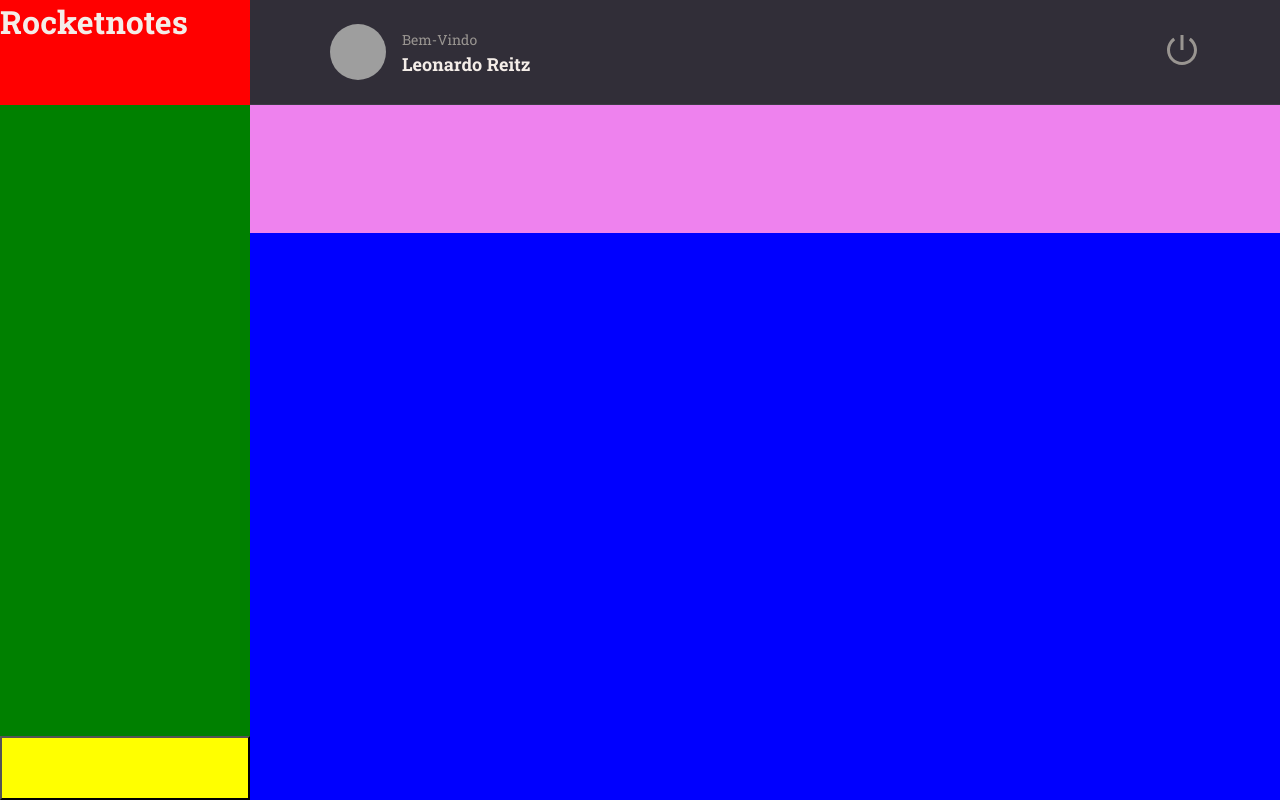
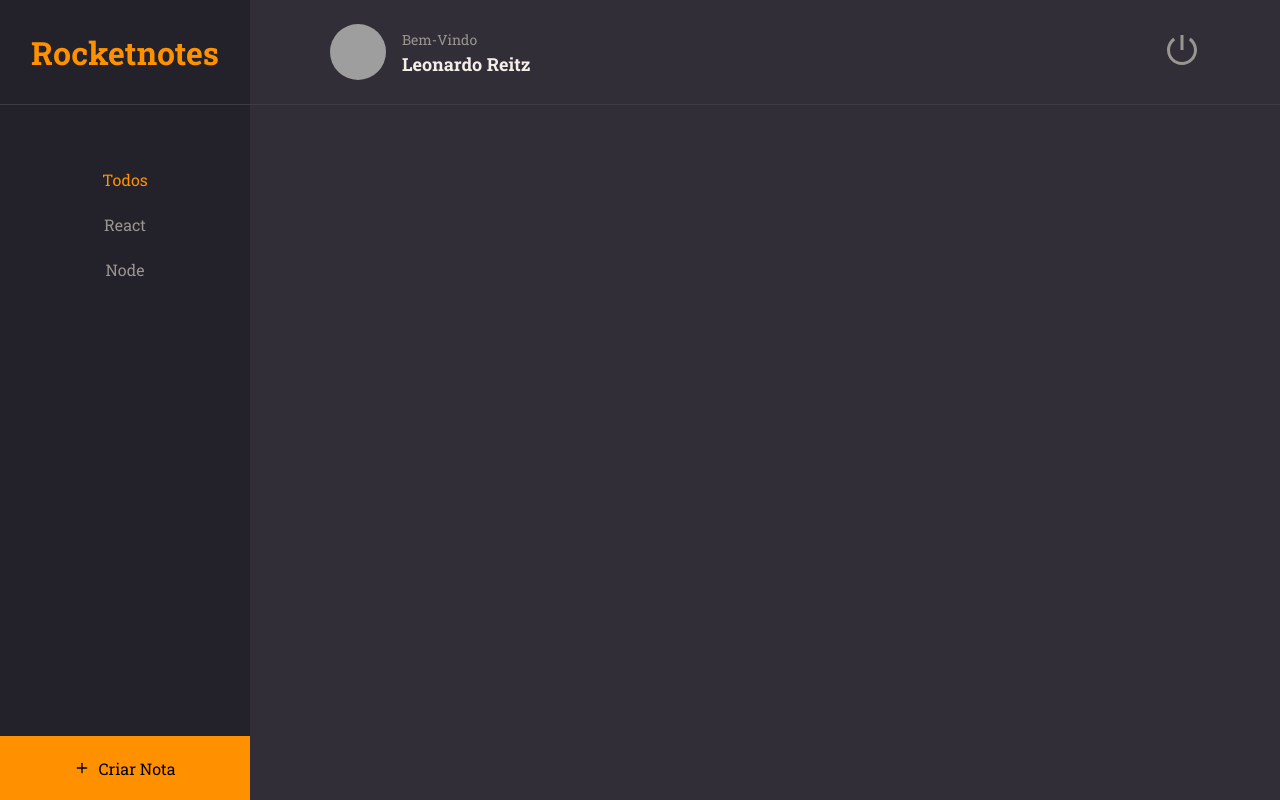
Before and after one commit to Leonardo1205/Rocketnotes, a React (Vite) app: page / in a window 1280 px wide. Built offline with nearby package versions, Linux system fonts and the light colour scheme; grey boxes are pictures that could not be loaded.

Commit message:
Logo, Menu and NewNote button

```diff
--- a/src/components/ButtonText/index.jsx
+++ b/src/components/ButtonText/index.jsx
@@ -1,9 +1,10 @@
 import { Container } from "./styles";
 
-export function ButtonText({ title, ...rest }){
+export function ButtonText({ title,isActive = false, ...rest }){
     return(
         <Container
             type="button"
+            isActive={isActive}
             {...rest}
         >
             {title}
--- a/src/components/ButtonText/styles.js
+++ b/src/components/ButtonText/styles.js
@@ -2,7 +2,7 @@
 
 export const Container = styled.button`
     background: none;
-    color: ${({ theme })=> theme.COLORS.ORANGE};
+    color: ${({ theme, isActive })=> isActive ? theme.COLORS.ORANGE : theme.COLORS.GRAY_100};
 
     border: none;
     font-size: 16px;
--- a/src/pages/Home/index.jsx
+++ b/src/pages/Home/index.jsx
@@ -1,6 +1,8 @@
+import { FiPlus } from "react-icons/fi";
 import { Container, Brand, Menu, Search, Content, NewNote } from "./styles"
 
 import { Header } from "../../components/Header";
+import { ButtonText } from "../../components/ButtonText";
 
 export function Home() {
     return(
@@ -13,7 +15,9 @@
             <Header/>
 
             <Menu>
-
+                <li><ButtonText title= "Todos" isActive /></li>
+                <li><ButtonText title= "React" /></li>
+                <li><ButtonText title= "Node" /></li>
             </Menu>
 
             <Search>
@@ -25,7 +29,8 @@
             </Content>
 
             <NewNote>
-
+                <FiPlus/>
+                Criar Nota
             </NewNote>
 
         </Container>
--- a/src/pages/Home/styles.js
+++ b/src/pages/Home/styles.js
@@ -19,21 +19,54 @@
 `;
 export const Brand = styled.div `
         grid-area: brand;
-        background-color: red;
+
+        display: flex;
+        align-items: center;
+        justify-content: center;
+
+        border-bottom-width: 1px;
+        border-bottom-style: solid;
+        border-bottom-color: ${({ theme }) => theme.COLORS.BACKGROUND_700};
+
+        background-color: ${({ theme }) => theme.COLORS.BACKGROUND_900};
+
+        > h1 {
+                font: 24px;
+                color: ${({ theme }) => theme.COLORS.ORANGE};
+
+        }
 `;
 export const Menu = styled.ul `
         grid-area: menu;
-        background-color: green;
+        background-color: ${({ theme }) => theme.COLORS.BACKGROUND_900};
+
+        padding-top: 64px;
+        text-align: center;
+
+        >li {
+                margin-bottom: 24px;
+        }
+
 `;
 export const Search = styled.div `
         grid-area: search;
-        background-color: violet;
+
 `;
 export const Content = styled.div `
         grid-area: content;
-        background-color: blue;
+
 `;
 export const NewNote = styled.button `
         grid-area: newnote;
-        background-color: yellow;
+
+        background-color:  ${({ theme }) => theme.COLORS.ORANGE};
+        border: none;
+
+        display: flex;
+        align-items: center;
+        justify-content: center;
+
+        svg {
+                margin-right: 8px;
+        }
 `;
```
